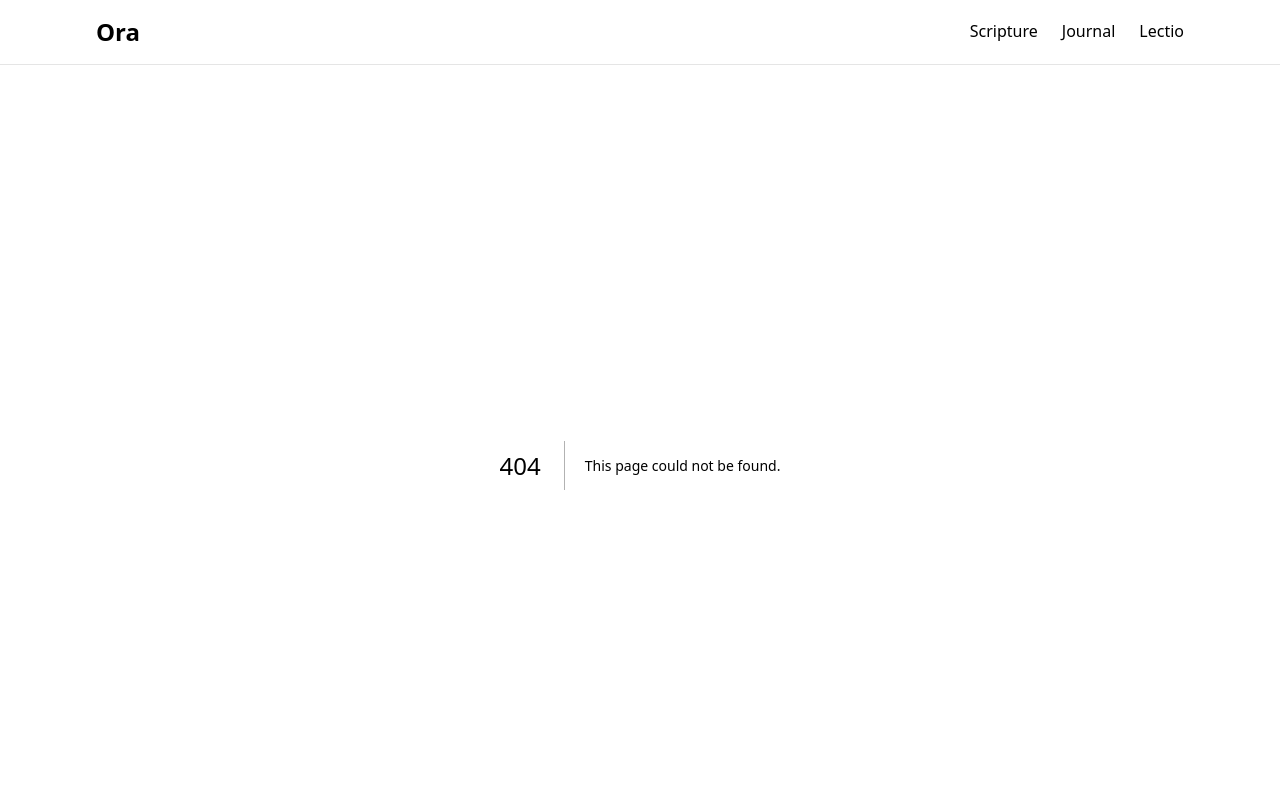
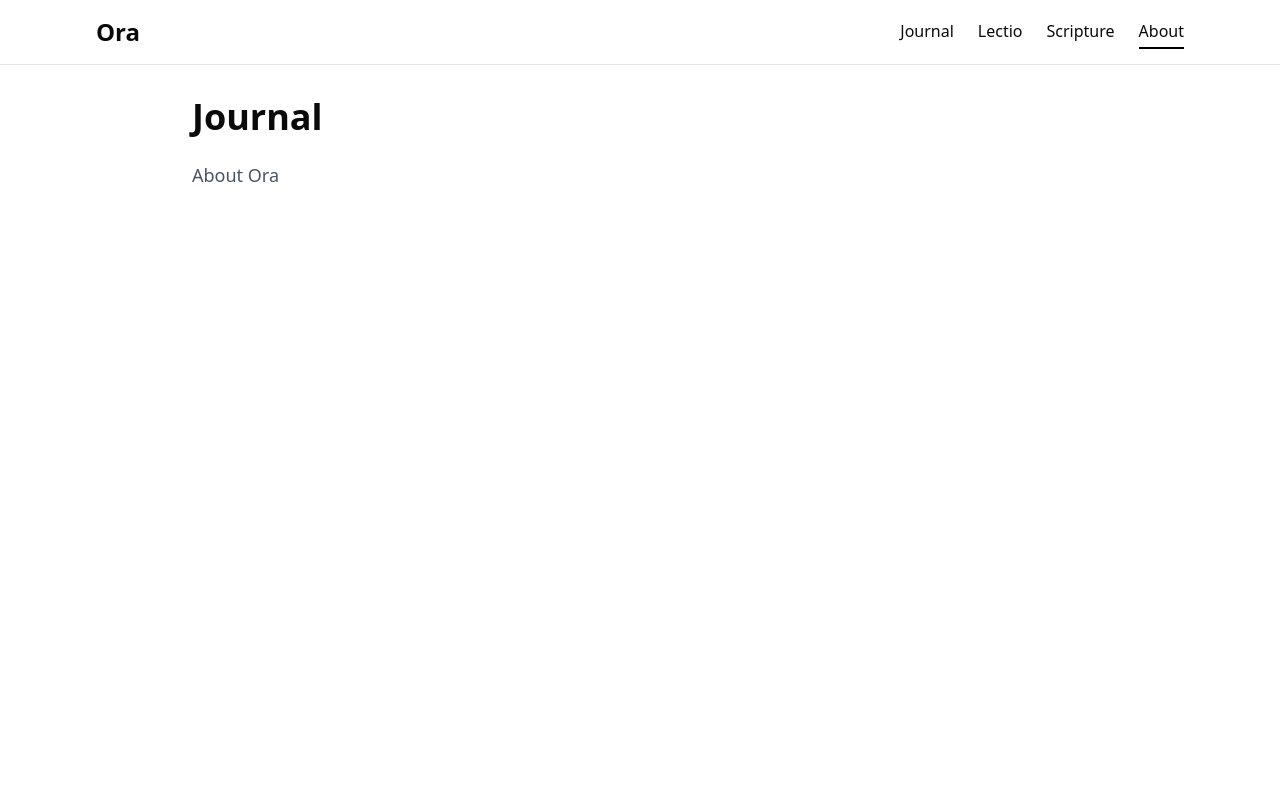
Before and after one commit to jeff-soriano/ora, a Next.js app: page /about in a window 1280 px wide. Before the commit this address had no page. Shown: the top 800 px of the page. Built offline with nearby package versions, Linux system fonts and the light colour scheme.

Commit message:
Add About route back in and reorder navbar links

```diff
--- /dev/null
+++ b/app/about/page.tsx
@@ -0,0 +1,12 @@
+export default function AboutPage() {
+  return (
+    <div className="min-h-screen p-8">
+      <div className="max-w-4xl mx-auto">
+        <h1 className="text-4xl font-bold mb-6">Journal</h1>
+        <p className="text-lg text-gray-600 dark:text-gray-300">
+          About Ora
+        </p>
+      </div>
+    </div>
+  );
+}
--- a/components/Navigation.tsx
+++ b/components/Navigation.tsx
@@ -25,22 +25,31 @@ export default function Navigation() {
 
           <div className="flex space-x-6">
             <Link
+              href="/journal"
+              className={`${navLinkClass} ${isActive('/journal')}`}
+            >
+              Journal
+            </Link>
+
+            <Link
+              href="/lectio"
+              className={`${navLinkClass} ${isActive('/lectio')}`}
+            >
+              Lectio
+            </Link>
+
+            <Link
               href="/scripture"
               className={`${navLinkClass} ${isActive('/scripture')}`}
             >
               Scripture
             </Link>
+
             <Link
-              href="/journal"
-              className={`${navLinkClass} ${isActive('/journal')}`}
+              href="/about"
+              className={`${navLinkClass} ${isActive('/about')}`}
             >
-              Journal
-            </Link>
-            <Link
-              href="/lectio"
-              className={`${navLinkClass} ${isActive('/lectio')}`}
-            >
-              Lectio
+              About
             </Link>
           </div>
         </div>
```
